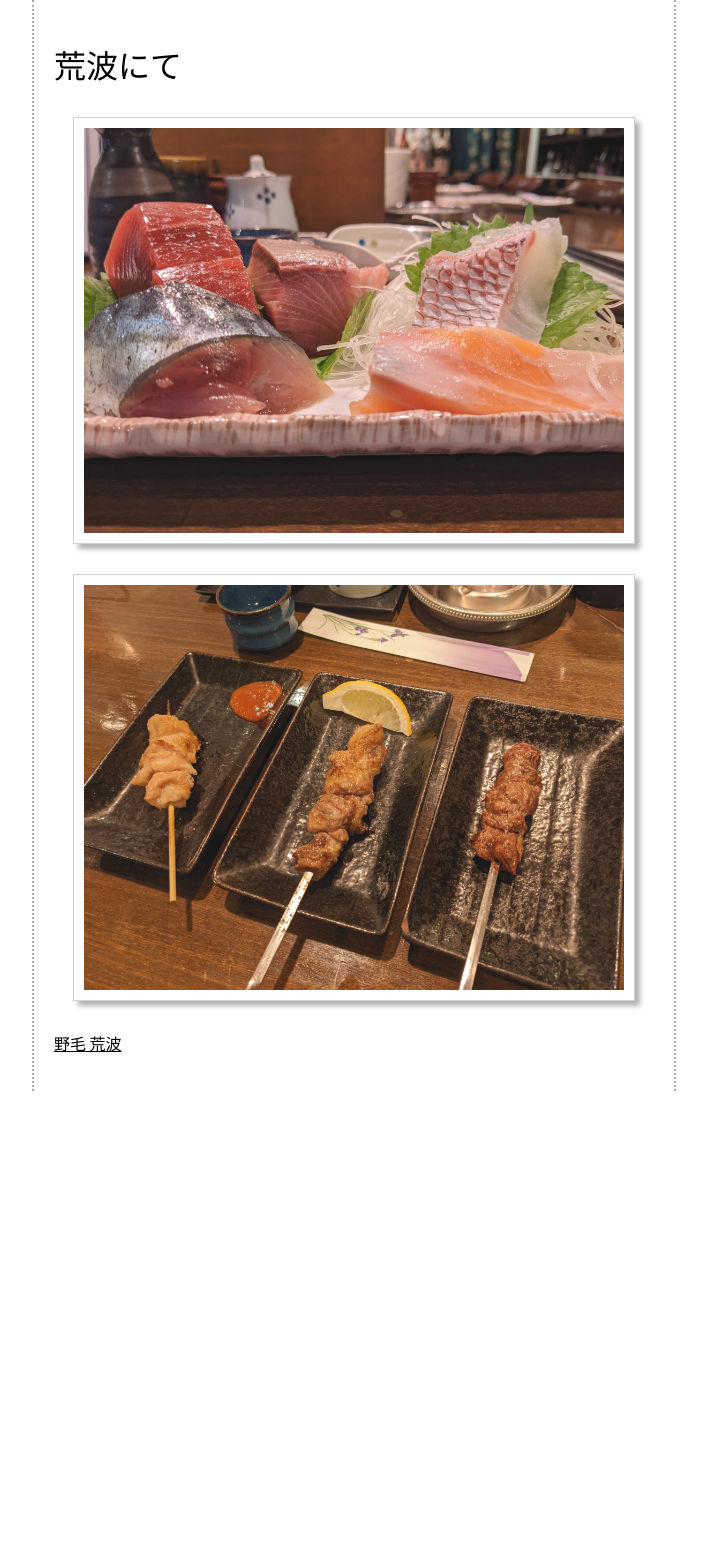
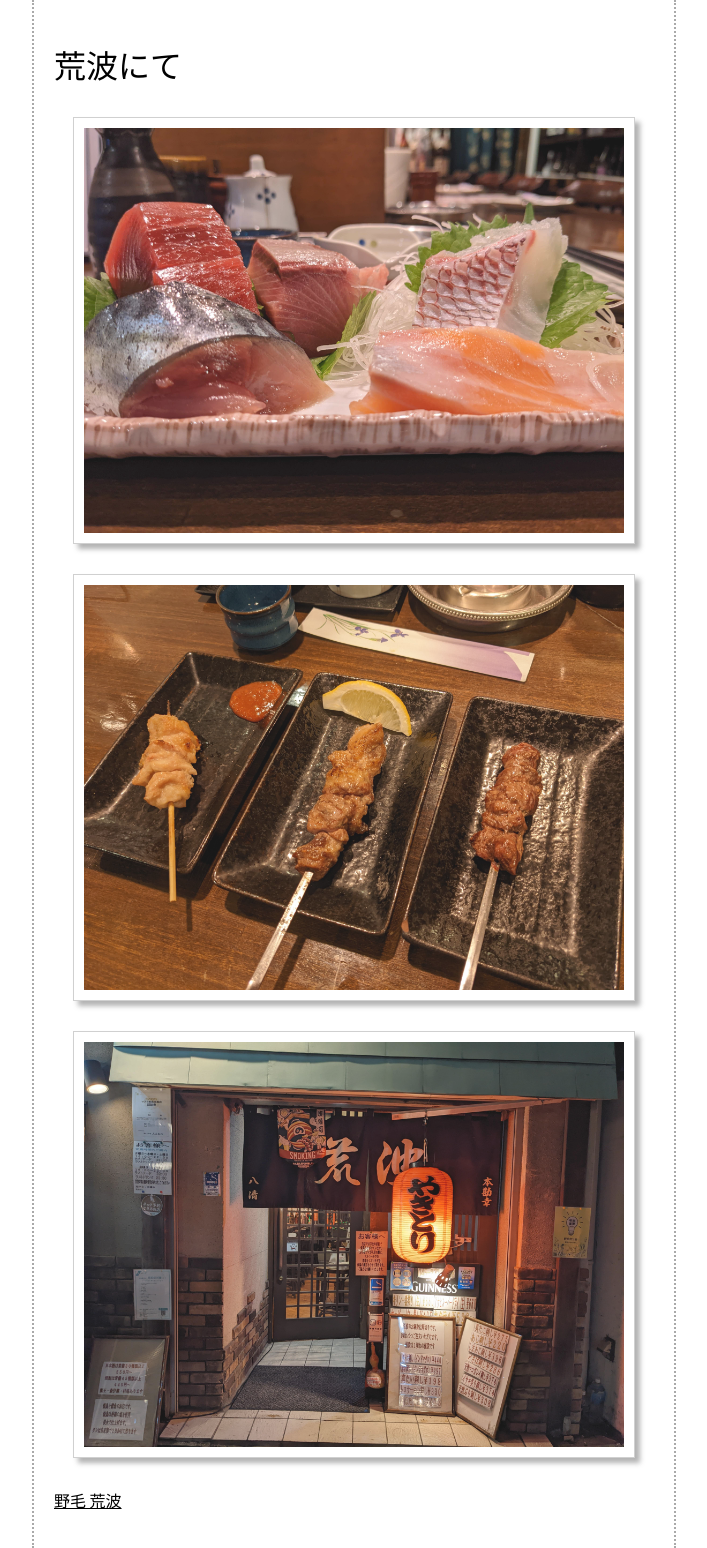
Before and after one commit to mkataoka73/mkataoka73.github.io, a Jekyll site: the page built from _posts/foods/2022-09-11-2022-09-11.md, in a window 1280 px wide. Shown: the whole page, without its empty margins (286-993 px from the left). Built offline with Jekyll 4.4.1, drawn with Linux system fonts in a browser that asks for light colours; before the commit the page ends 1091 px from its top, so only the background shows below that.

Commit message:
Add photo

```diff
--- a/_posts/foods/2022-09-11-2022-09-11.md
+++ b/_posts/foods/2022-09-11-2022-09-11.md
@@ -5,5 +5,6 @@ title: 荒波にて
 
 ![sashimi](/assets/images/photos/aranami.jpg)
 ![yakitori](/assets/images/photos/aranami_2.jpg)
+![entrance](/assets/images/photos/aranami_entrance.jpg)
 
 [野毛 荒波](https://tabelog.com/kanagawa/A1401/A140102/14052436/)
```
Also changed, not shown: assets/images/photos/aranami_entrance.jpg (added).
